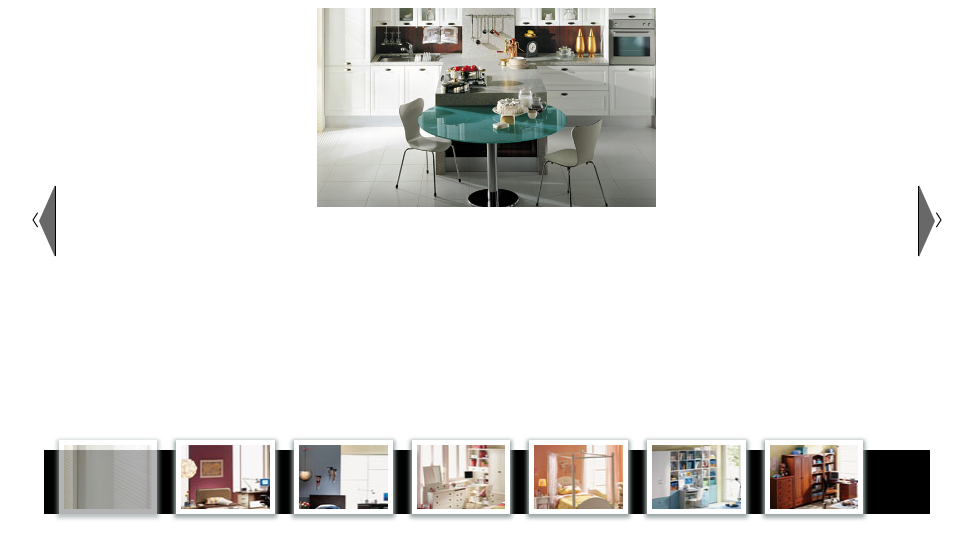
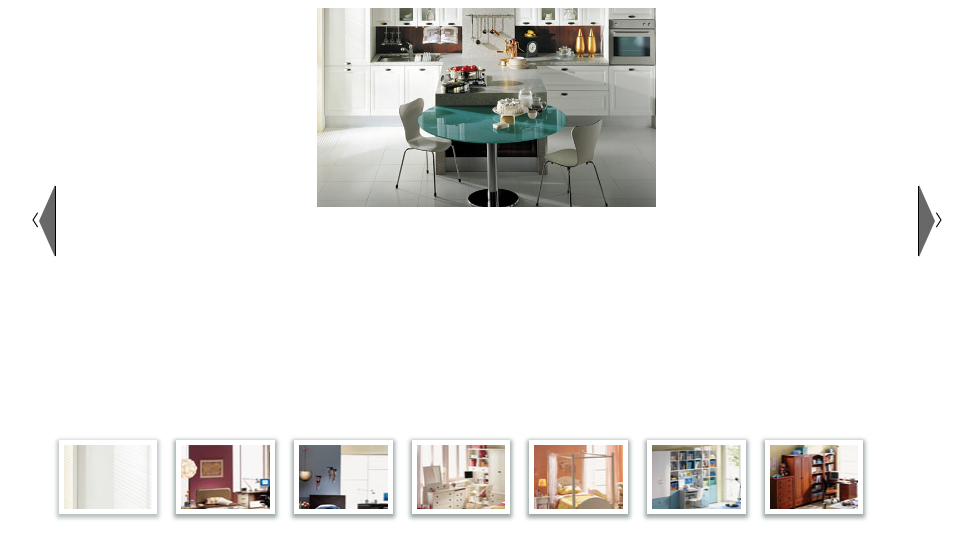
Before and after one commit to incjm/test.github.io, a plain HTML site: page index.html in a window 1280 px wide. Shown: the whole page, without its empty margins (153-1126 px from the left). Drawn offline with Linux system fonts and the light colour scheme.

Commit message:
Update galleryscroll.css

```diff
--- a/css/galleryscroll.css
+++ b/css/galleryscroll.css
@@ -12,7 +12,7 @@ input {
     padding-top: 45%;
     margin: 0 2.3em;
     line-height: 0;
-    border-bottom: 4em solid;
+
     background: no-repeat 50% 0;
     background-size: auto 45%;
 }
```
